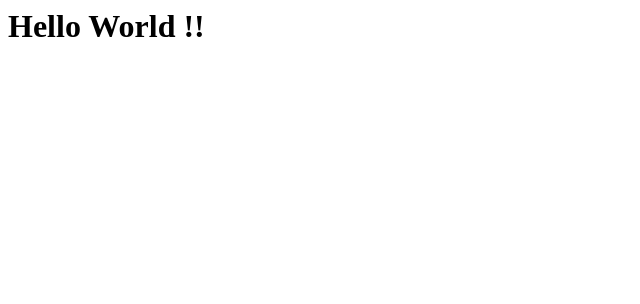
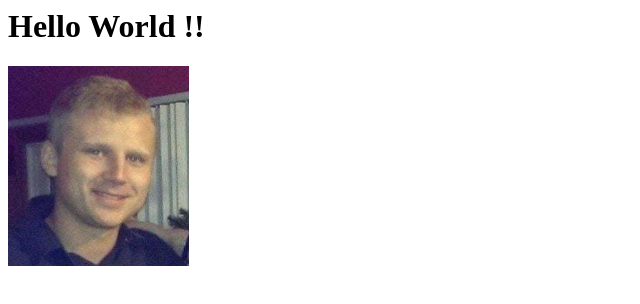
Before and after one commit to DavidNielsen1031/MrDavey1031.github.io, a plain HTML site: page index.html in a window 1280 px wide. Shown: the whole page, without its empty margins (0-640 px from the left). Drawn offline with Linux system fonts and the light colour scheme.

Commit message:
add image

```diff
--- a/index.html
+++ b/index.html
@@ -1,4 +1,7 @@
 <html></html>
     <h1>Hello World !!</h1>
+<div>
+    <img src="davidpic.jpg.jpg" height="200">
+</div>
 
 </html>
```
Also changed, not shown: davidpic.jpg.jpg (added).
